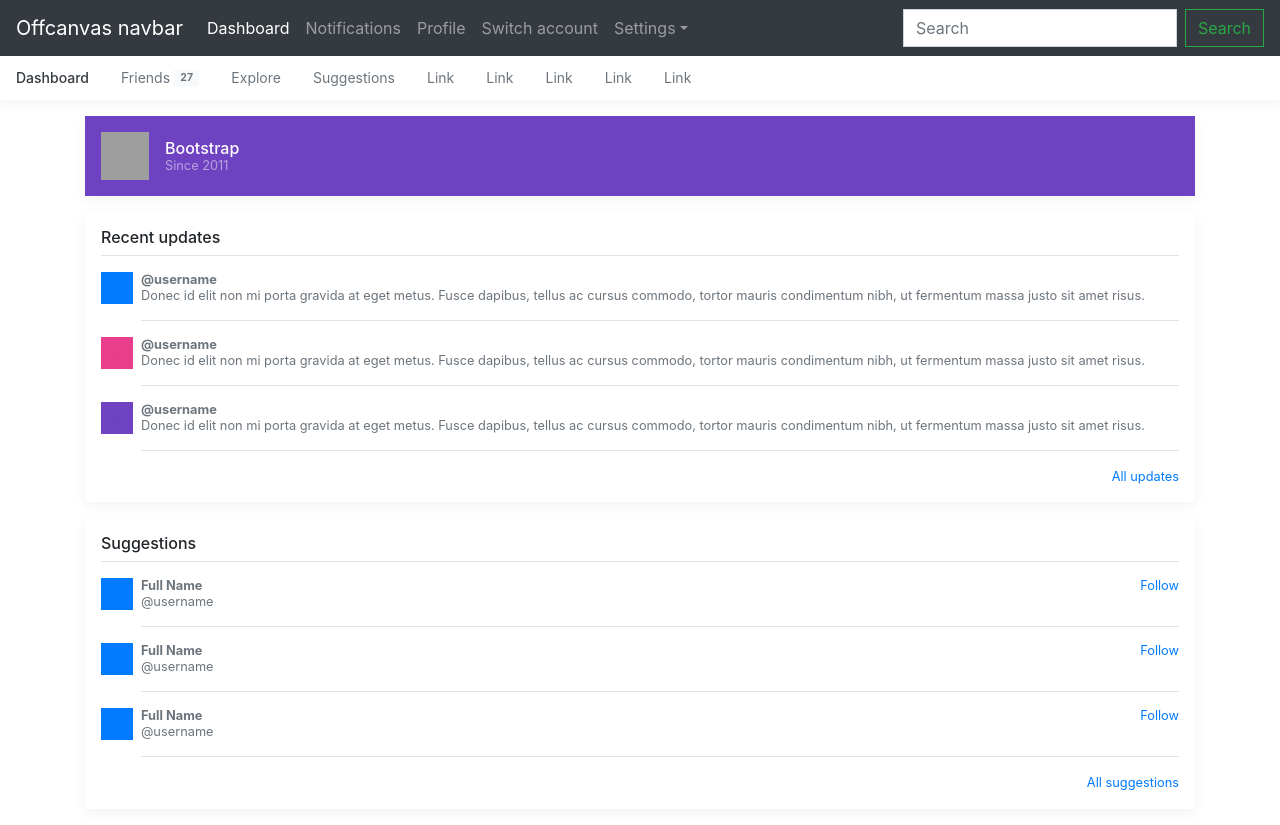
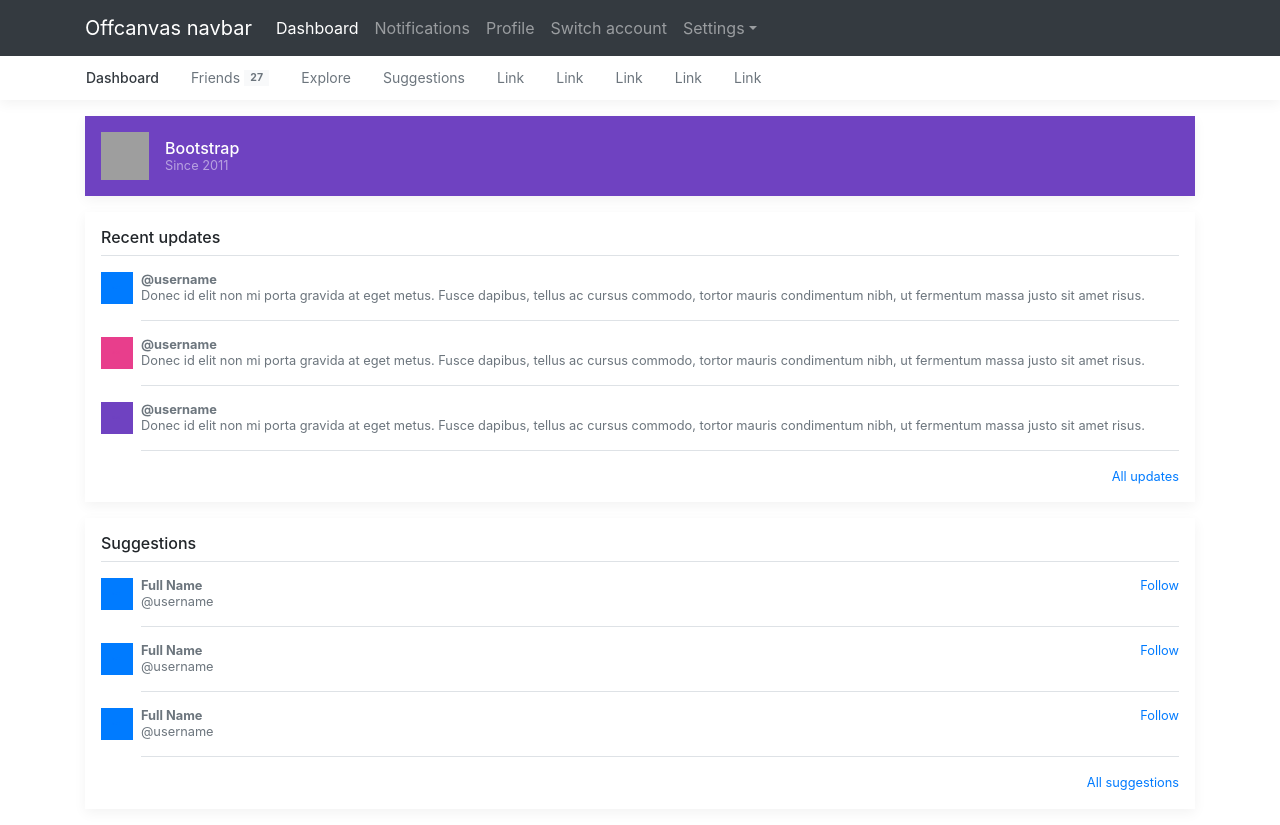
Before and after one commit to igortice/ang5-boot4-route-guard, an Angular app: page / in a window 1280 px wide. Built offline with nearby package versions, Linux system fonts and the light colour scheme; grey boxes are pictures that could not be loaded.

Commit message:
better layout

```diff
--- a/src/app/layout/layout-dashboard/layout-dashboard.component.html
+++ b/src/app/layout/layout-dashboard/layout-dashboard.component.html
@@ -1,4 +1,5 @@
 <div class='nav-scroller bg-white box-shadow'>
+  <div class='container pl-0'>
     <nav class='nav nav-underline'>
       <a class='nav-link active' href='#'>Dashboard</a>
       <a class='nav-link' href='#'>
@@ -14,3 +15,4 @@
       <a class='nav-link' href='#'>Link</a>
     </nav>
   </div>
+</div>
--- a/src/app/layout/layout-navbar/layout-navbar.component.html
+++ b/src/app/layout/layout-navbar/layout-navbar.component.html
@@ -1,4 +1,5 @@
 <nav class='navbar navbar-expand-md fixed-top navbar-dark bg-dark'>
+  <div class='container'>
     <a class='navbar-brand' href='#'>Offcanvas navbar</a>
     <button class='navbar-toggler p-0 border-0' type='button' data-toggle='offcanvas'>
       <span class='navbar-toggler-icon'></span>
@@ -28,9 +29,6 @@
           </div>
         </li>
       </ul>
-    <form class='form-inline my-2 my-lg-0'>
-      <input class='form-control mr-sm-2' type='text' placeholder='Search' aria-label='Search'>
-      <button class='btn btn-outline-success my-2 my-sm-0' type='submit'>Search</button>
-    </form>
+    </div>
   </div>
 </nav>
```
Lines whose indentation alone changed are shown as unchanged.
